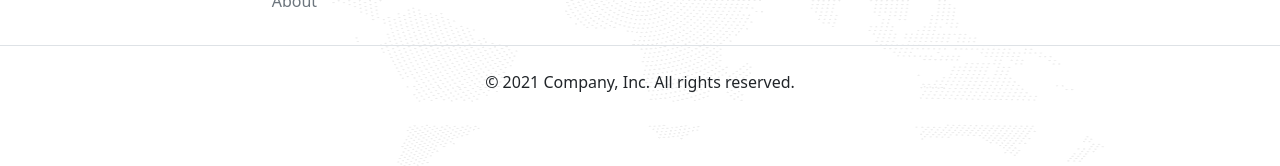
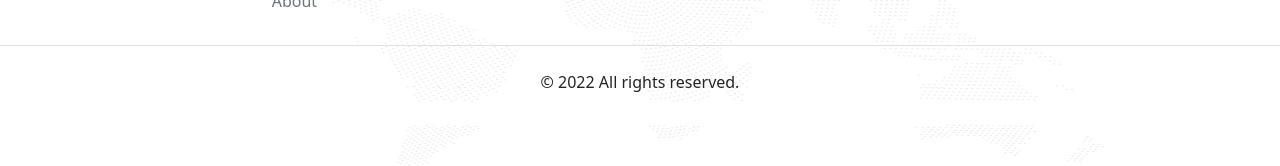
Before and after one commit to montasirazad/doctor-portal, a React (Create React App) app: page / in a window 1280 px wide. Shown: the part 4755-4921 px from the top of the page. Built offline with nearby package versions, Linux system fonts and the light colour scheme.

Commit message:
year setup

```diff
--- a/src/components/Home/Footer/Footer.js
+++ b/src/components/Home/Footer/Footer.js
@@ -35,7 +35,7 @@ const Footer = () => {
             </div>
 
             <div className="d-flex justify-content-center py-4 my-4 border-top">
-                <p>&copy; 2021 Company, Inc. All rights reserved.</p>
+                <p>&copy; {(new Date()).getFullYear()} All rights reserved.</p>
 
             </div>
         </footer>
```
